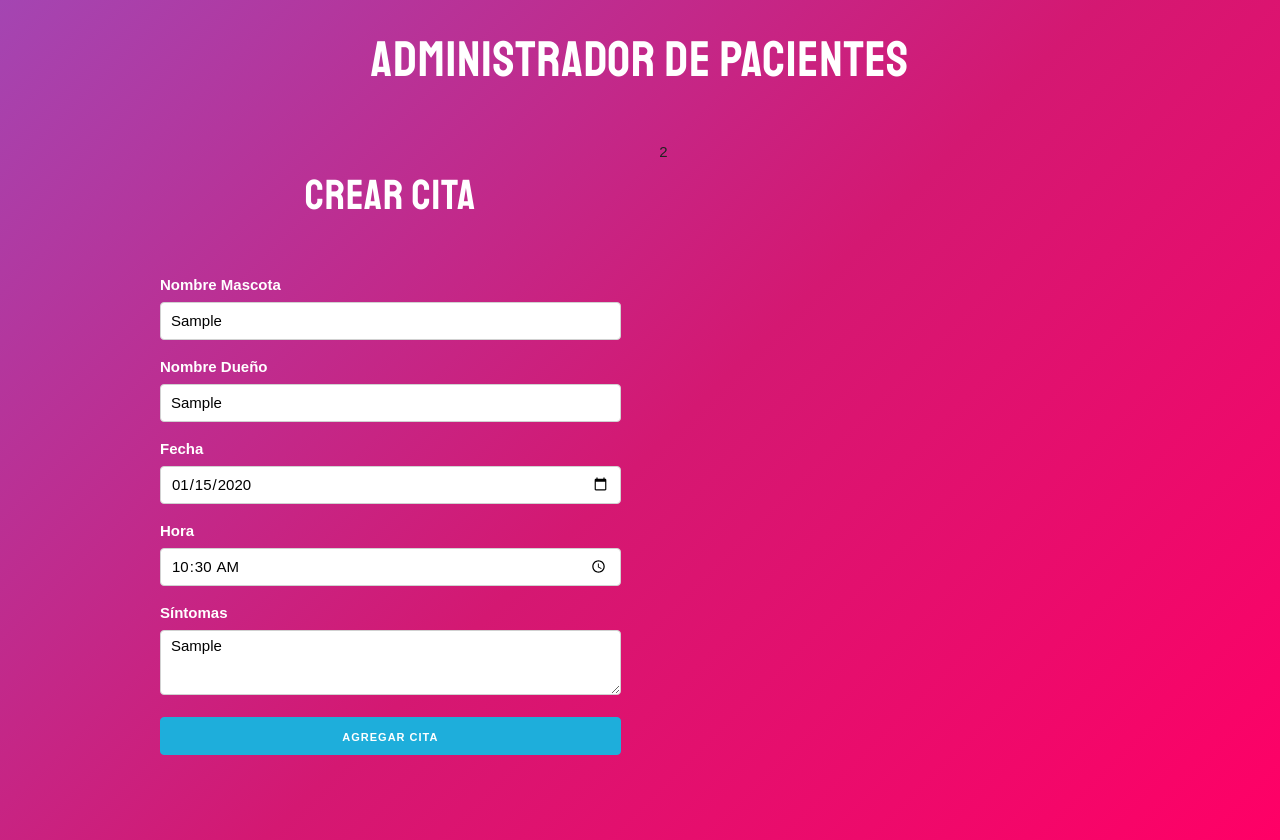
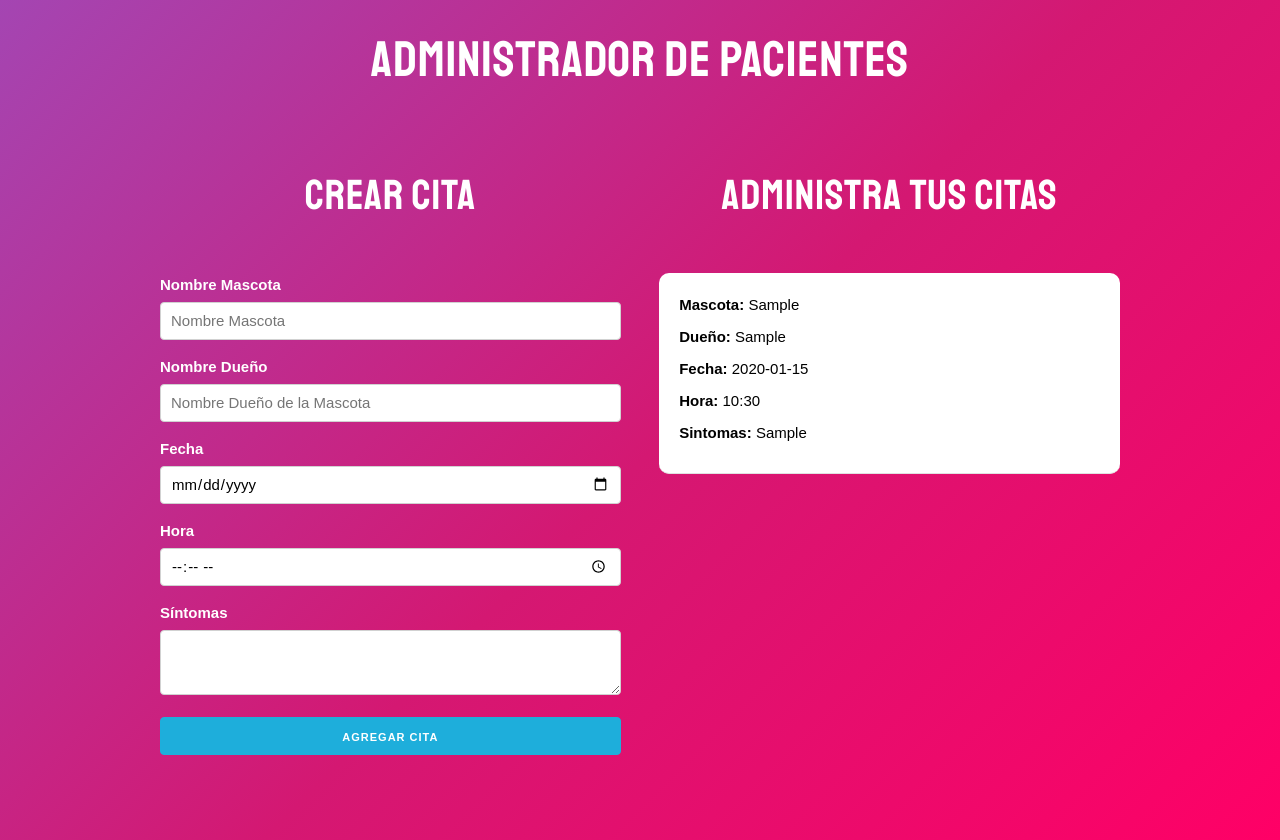
Before and after one commit to joaribero/Pet-Dates, a React (Create React App) app: page / in a window 1280 px wide. Both pictures are taken after typing "Sample", "Sample", "2020-01-15", "10:30", "Sample" into the empty fields and a click on the button "AGREGAR CITA". Built offline with nearby package versions, Linux system fonts and the light colour scheme.

Commit message:
Add component for list dates

```diff
--- a/package.json
+++ b/package.json
@@ -9,6 +9,7 @@
     "react": "^17.0.2",
     "react-dom": "^17.0.2",
     "react-scripts": "4.0.3",
+    "uuid": "^8.3.2",
     "web-vitals": "^1.0.1"
   },
   "scripts": {
--- a/src/App.js
+++ b/src/App.js
@@ -1,8 +1,19 @@
-import React, {Fragment} from 'react';
+import React, {Fragment, useState} from 'react';
 import Formulario from './components/Formulario.jsx';
+import Cita from './components/Cita.jsx';
+
 
 
 function App() {
+
+  //Array de citas
+  const [citas, guardarCitas] = useState([]);
+
+  //Función que toma las citas actuales y agrega la nueva
+  const crearCita = cita => {
+    guardarCitas([...citas, cita]);
+  }
+
   return (
     <Fragment>
       <h1>Administrador de pacientes</h1>
@@ -10,10 +21,18 @@ function App() {
       <div className="container">
         <div className="row">
           <div className="one-half column">
-            <Formulario/>
+            <Formulario
+              crearCita = {crearCita}
+            />
           </div>
           <div className="one-half column">
-            2
+            <h2>Administra tus citas</h2>
+            {citas.map(cita => (
+              <Cita
+                key= {cita.id}
+                cita={cita}
+              />
+            ))}
           </div>
         </div>
       </div>
--- /dev/null
+++ b/src/components/Cita.jsx
@@ -0,0 +1,15 @@
+import React from 'react';
+
+const Cita = ({cita}) => {
+    return(
+        <div className="cita">
+            <p>Mascota: <span>{cita.mascota}</span> </p>
+            <p>Dueño: <span>{cita.propietario}</span> </p>
+            <p>Fecha: <span>{cita.fecha}</span> </p>
+            <p>Hora: <span>{cita.hora}</span> </p>
+            <p>Sintomas: <span>{cita.sintomas}</span> </p>
+        </div>
+    )
+};
+
+export default Cita;
--- a/src/components/Formulario.jsx
+++ b/src/components/Formulario.jsx
@@ -1,6 +1,7 @@
 import React, { Fragment, useState } from 'react';
+import { v4 as uuidv4 } from 'uuid';
 
-const Formulario = () => {
+const Formulario = ({crearCita}) => {
 
     //Crear State de Citas
     const [cita, actualizarCita] = useState({
@@ -36,11 +37,24 @@ const Formulario = () => {
             actualizarError(true);
             return;
         };
+
+        //Eliminar mensaje error
+        actualizarError(false);
+
         //Asignar Id
+        cita.id = uuidv4();
 
         //Crear la cita
+        crearCita(cita);
 
         //Reiniciar el form
+        actualizarCita({
+            mascota: '',
+            propietario: '',
+            fecha: '',
+            hora: '',
+            sintomas:''
+        });
     };
 
     return (
```
Also changed, not shown: 1 other file (tests, documents, lock files or other folders).
